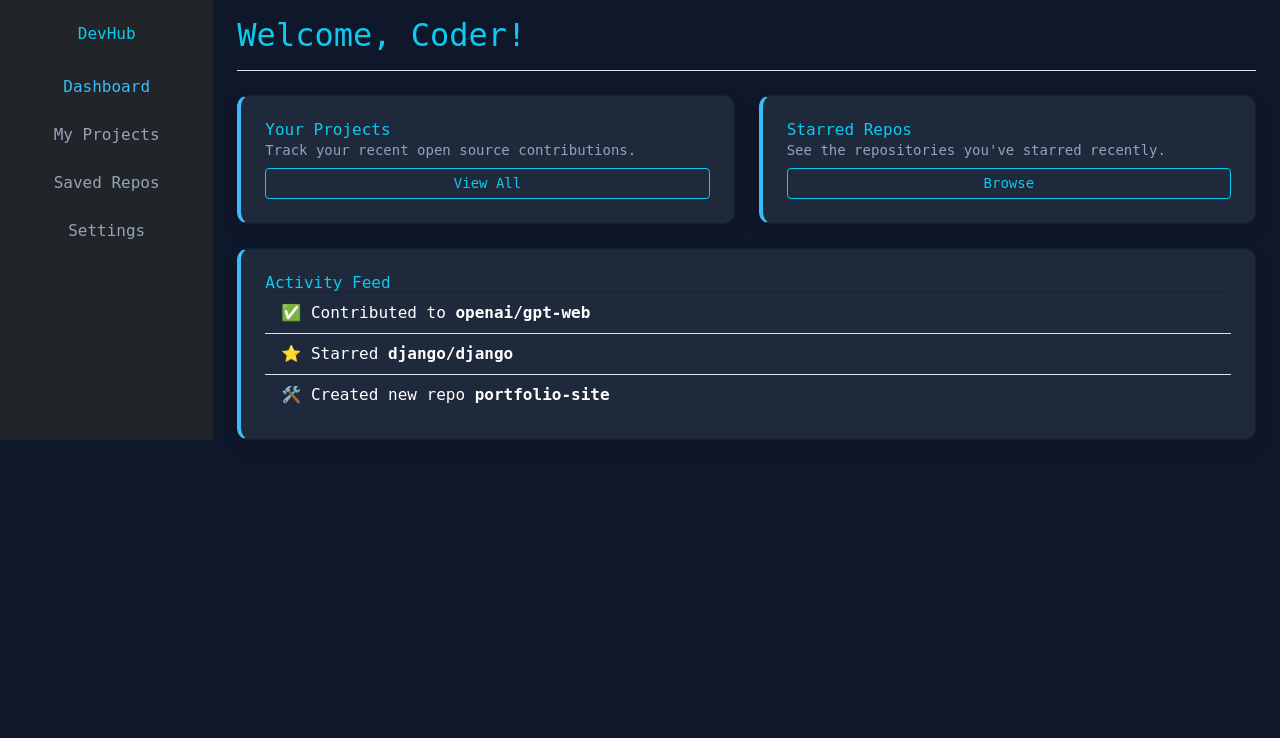
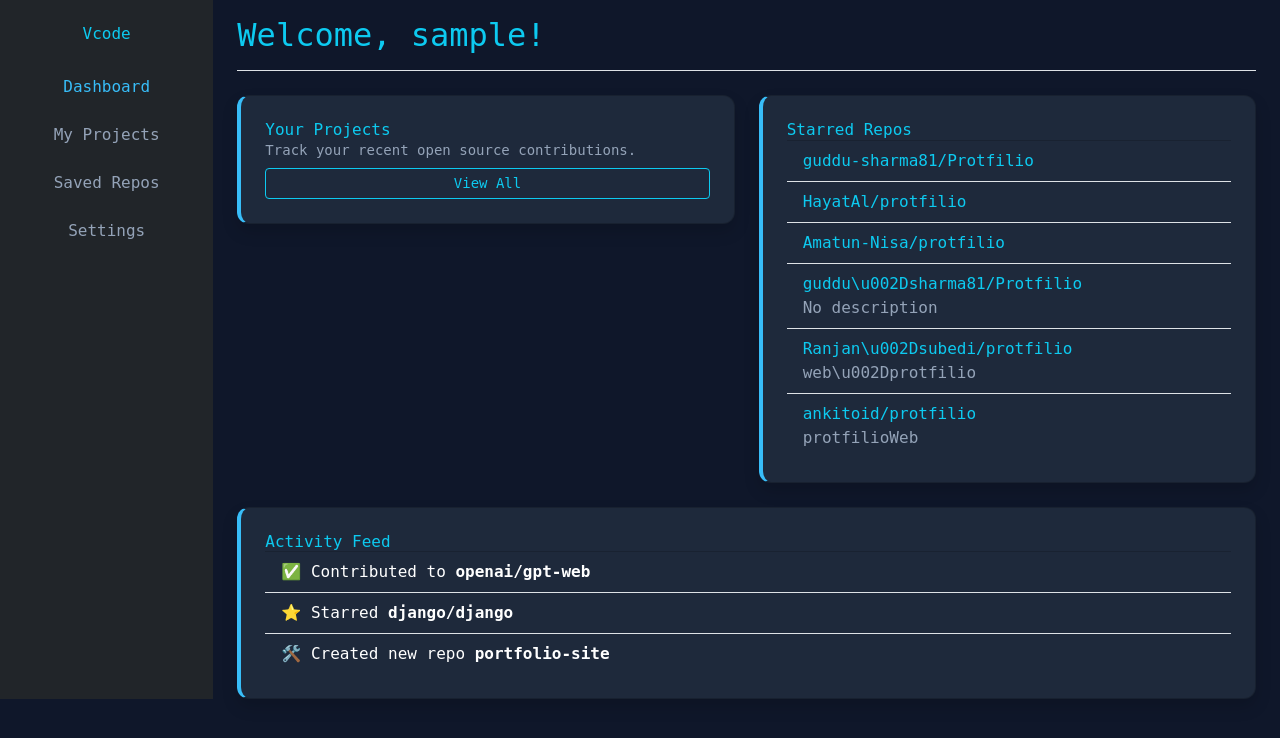
Before and after one commit to Hadi-jawdi/CodeExplorer, a Django app: template user_profile_app/templates/user_profile_app/profile.html in a window 1280 px wide. Shown: the top 738 px of the page. Run offline with Django 5.2, Linux system fonts and the light colour scheme; data comes from the database, SQL or seed files in the repository; both versions use the stored data as it was after the commit; tables that the repository leaves empty hold one stand-in row (values such as "Sample post"); the template is opened without the code that fills it: values that come from a table or form of the project are taken from there, most other values are stand-ins (such as "Sample title", 1, 10 or a date in 2020); some libraries are stand-ins or nearby versions.

Commit message:
user_dashboard stated working and showing favorite repo in profile implemented

```diff
--- a/user_profile_app/templates/user_profile_app/profile.html
+++ b/user_profile_app/templates/user_profile_app/profile.html
@@ -30,7 +30,7 @@
       <!-- Sidebar -->
       <nav class="col-md-3 col-lg-2 d-md-block bg-dark sidebar py-4">
         <div class="text-center mb-4">
-          <h2 class="text-info">DevHub</h2>
+          <h2 class="text-info">Vcode</h2>
         </div>
         <ul class="nav flex-column text-center">
           <li class="nav-item mb-2">
@@ -48,10 +48,12 @@
         </ul>
       </nav>
 
+
+
       <!-- Main -->
       <main class="col-md-9 ms-sm-auto col-lg-10 px-md-4">
         <div class="d-flex justify-content-between flex-wrap flex-md-nowrap align-items-center pt-3 pb-2 border-bottom">
-          <h1 class="h2 text-info">Welcome, Coder!</h1>
+        <h1 class="h2 text-info">Welcome, {{ username }}!</h1>
         </div>
 
         <div class="row mt-4">
@@ -65,8 +67,19 @@
           <div class="col-md-6">
             <div class="card card-custom p-4 shadow rounded-xl">
               <h5 class="text-info">Starred Repos</h5>
-              <p class="text-sm text-slate-400">See the repositories you've starred recently.</p>
-              <button class="btn btn-outline-info btn-sm mt-2">Browse</button>
+              <ul class="list-group list-group-flush">
+              {% for repo in favorite_repos %}
+              <li class="list-group-item bg-transparent text-white">
+                <a href="{{ repo.repo_url }}" class="text-info" target="_blank">{{ repo.repo_name }}</a>
+                {% if repo.description %}
+                <p class="mb-0 text-slate-400">{{ repo.description }}</p>
+                {% endif %}
+              </li>
+              {% empty %}
+              <li class="list-group-item bg-transparent text-white">No starred repositories found.</li>
+              {% endfor %}
+            </ul>
+
             </div>
           </div>
         </div>
--- a/user_profile_app/urls.py
+++ b/user_profile_app/urls.py
@@ -3,5 +3,7 @@
 
 app_name = 'user_profile_app'
 urlpatterns =[
-    path("add_favorite/", views.add_to_favorites, name = 'add_favorite')
+    path("add_favorite/", views.add_to_favorites, name = 'add_favorite'),
+    path("profile/", views.profile_view, name='profile'),
+
 ]
```
Also changed, not shown: core/templates/core/home.html (+10 -2 lines), user_profile_app/views.py (+15 -0 lines), db.sqlite3.
